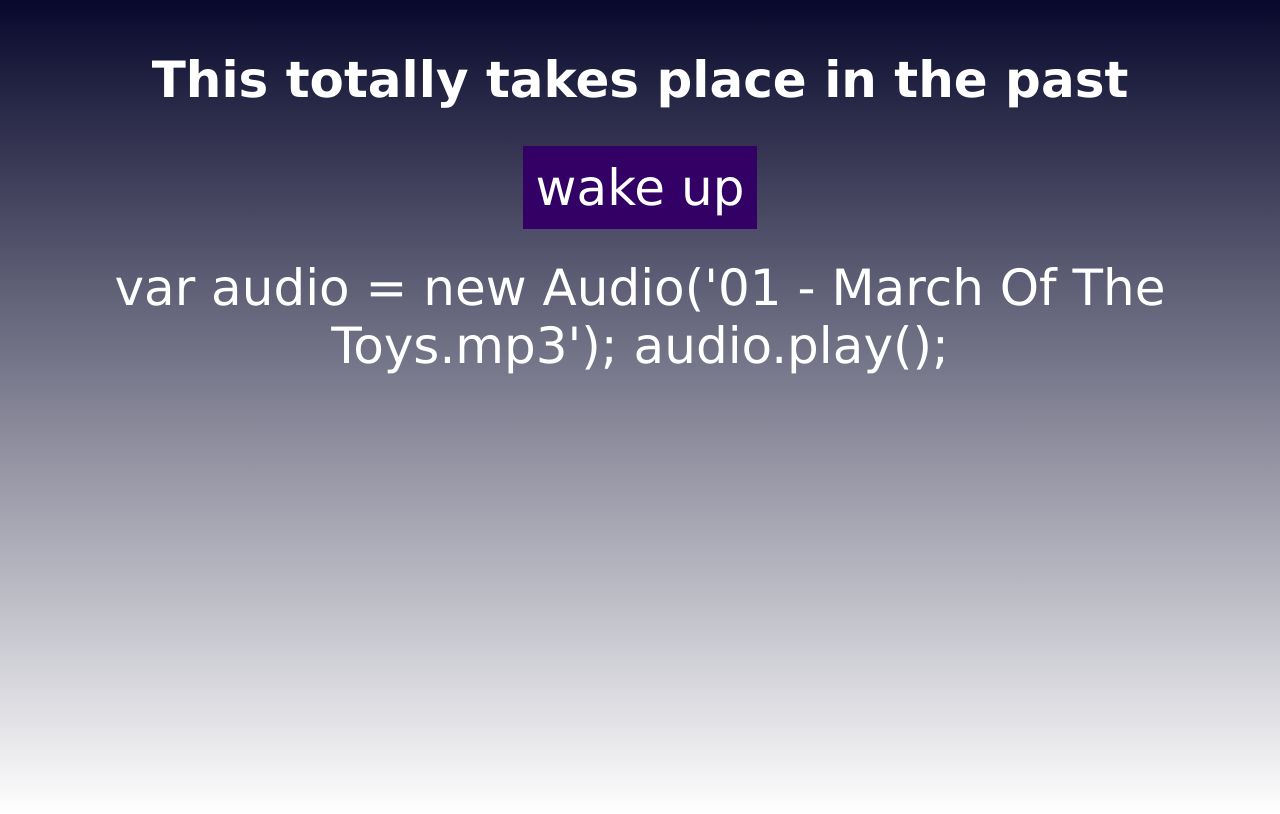
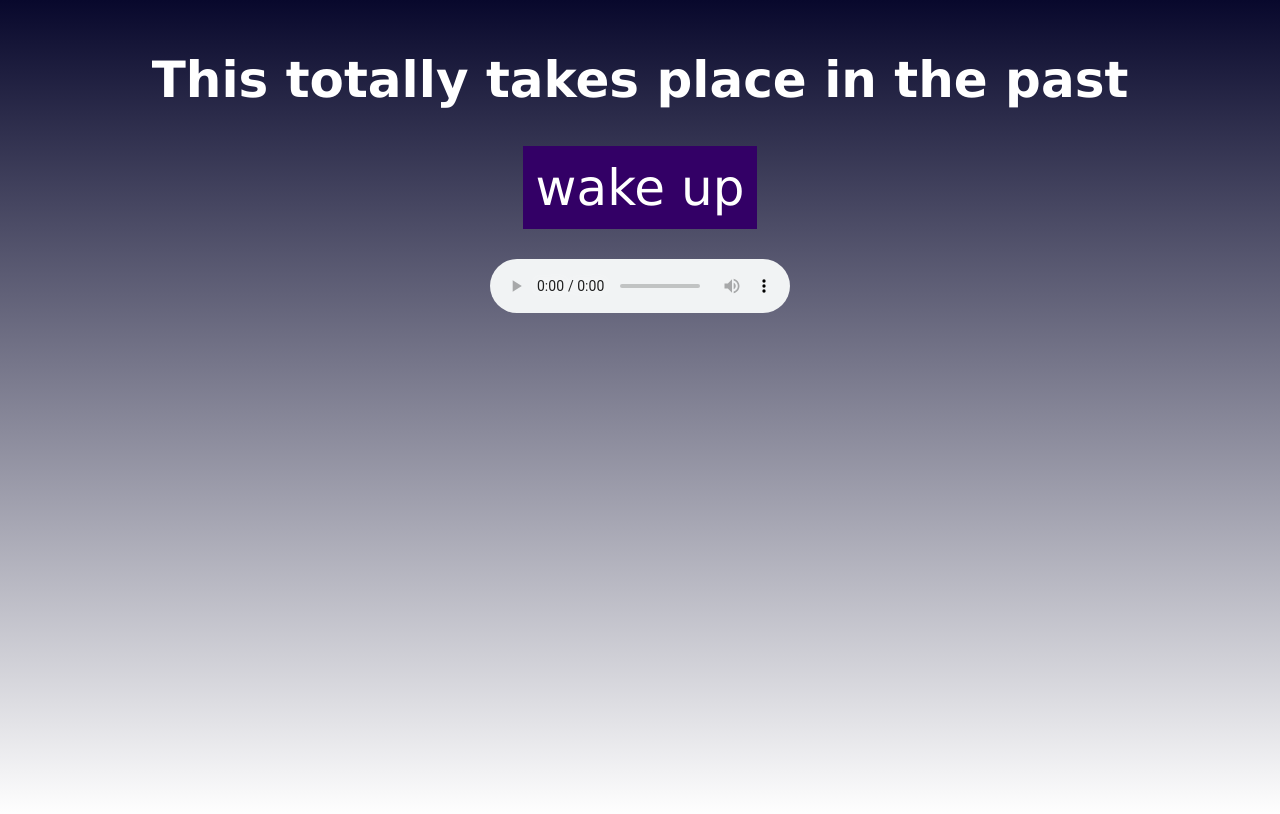
Before and after one commit to betsy/LexHack-2014, a plain HTML site: page index.html in a window 1280 px wide. Drawn offline with nearby package versions, Linux system fonts and the light colour scheme.

Commit message:
Update index.html

```diff
--- a/index.html
+++ b/index.html
@@ -16,9 +16,9 @@
 	</div>
 	<div id="lose">you dieded<br><a href="javascript:location.reload()">try again</a></div>
 	<div id="win">you drift into contented dreams of your homeland</div>
+<audio controls>
+  <source src="'01 - March Of The Toys.mp3'" type="audio/mpeg">
+</audio>
 
-var audio = new Audio('01 - March Of The Toys.mp3');
-audio.play();
-</script>
 </body>
 </html>
```
